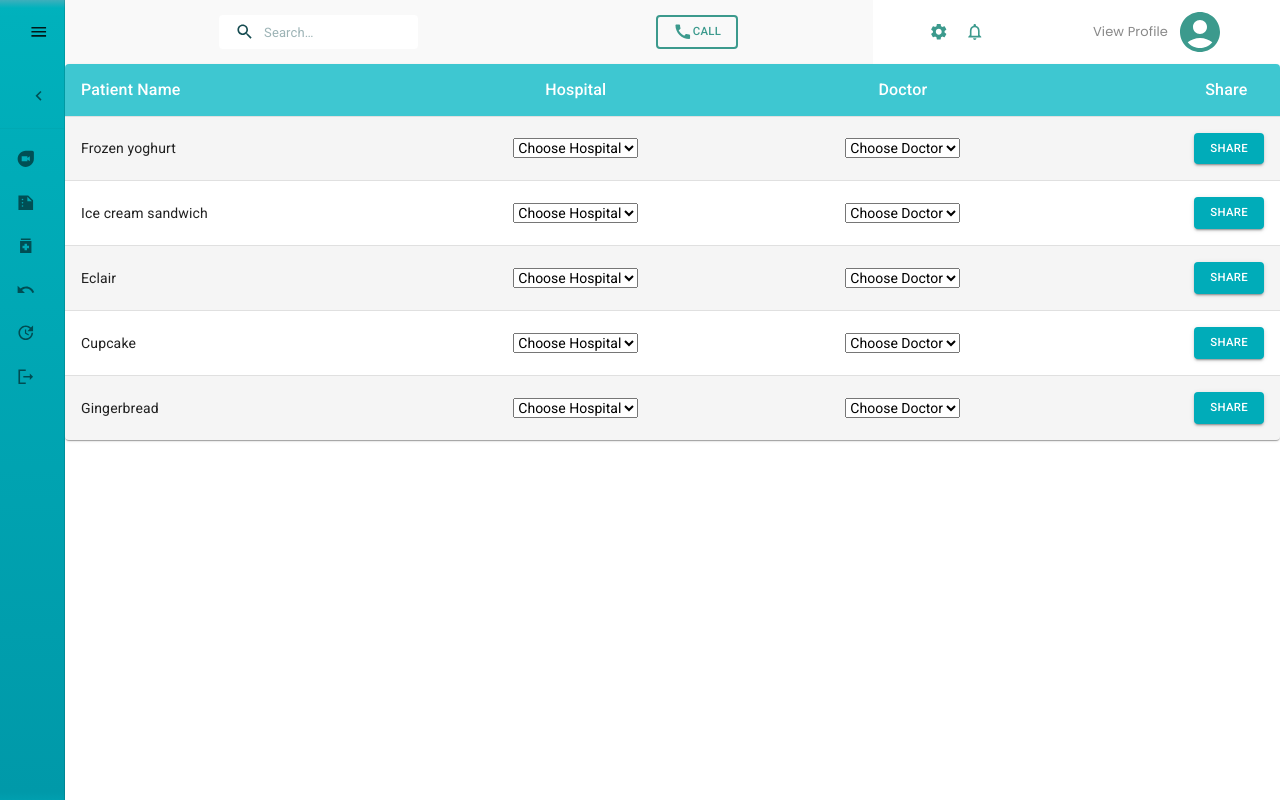
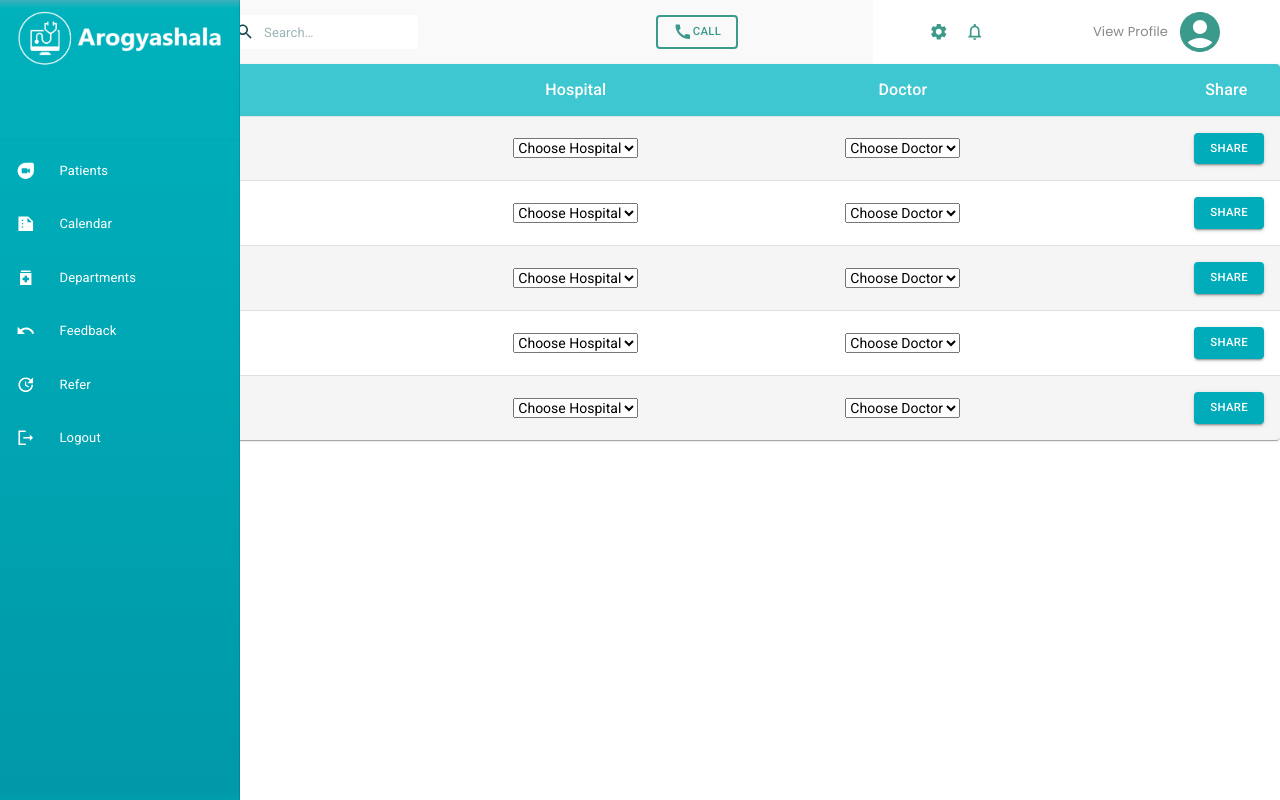
Before and after one commit to group-14-project/healthcare-app, a React (Vite) app in the folder client/: page /doctor/refer in a window 1280 px wide. Both pictures are taken after a click on the button 38 px from the left and 96 px from the top of the page. Built offline with nearby package versions, Linux system fonts and the light colour scheme; what react-chatbot-kit would draw is missing.

Commit message:
improved sidebar

```diff
--- a/client/src/Routes.jsx
+++ b/client/src/Routes.jsx
@@ -16,10 +16,11 @@ import { createBrowserRouter, RouterProvider, Outlet } from "react-router-dom";
 const Common = (props) => {
 	console.log(props);
 	const sidebar = props.sidebar;
+	const user = props.user;
 	return (
 		<>
-			<Nav sidebar={{sidebar}}/>
-			<Outlet />
+			<Nav sidebar={{sidebar}} user={{user}}/>
+			<Outlet/>
 		</>
 	);
 }
@@ -43,7 +44,7 @@ const router = createBrowserRouter([
 		element: <PatientDetails />,
 	},
 	{
-		element: <Common sidebar={{ content: ["Patients", "Calendar", "Departments","Feedback", "Refer", "Logout"] }} />,
+		element: <Common sidebar={{ content: ["Patients", "Calendar", "Departments","Feedback", "Refer", "Logout"] }} user={{type: "doctor"}}/>,
 		children: [
 			{
 				path: "/doctor/dashboard",
@@ -60,7 +61,7 @@ const router = createBrowserRouter([
 		],
 	},
 	{
-		element: <Common sidebar={{ content: ["Consult",  "Reports",  "Prescriptions", "Past Appointments",  "Upcoming Appointments",  "Logout"] }} />,
+		element: <Common sidebar={{ content: ["Consult",  "Reports",  "Prescriptions", "Past Appointments",  "Upcoming Appointments",  "Logout"] }} user={{type: "patient"}}/>,
 		children: [
 			{
 				path: "patient/dashboard",
--- a/client/src/components/common/Nav.jsx
+++ b/client/src/components/common/Nav.jsx
@@ -9,10 +9,11 @@ const Nav = (props) => {
 
      console.log(props)
      const sidebarContent = props.sidebar;
+     const user = props.user
      return (
           <>
 
-               <SideBar content={{sidebarContent}}/>
+               <SideBar content={{sidebarContent}} type={{user}}/>
                <Box sx={{ display: "flex", marginLeft: "60px" }}>
                     <Box sx={{ flex: 2 }}>
                          <MidNavbar />
--- a/client/src/components/common/SideBar.jsx
+++ b/client/src/components/common/SideBar.jsx
@@ -21,8 +21,11 @@ import MedicationSharpIcon from "@mui/icons-material/MedicationSharp";
 import UndoSharpIcon from "@mui/icons-material/UndoSharp";
 import UpdateSharpIcon from "@mui/icons-material/UpdateSharp";
 import LogoutSharpIcon from "@mui/icons-material/LogoutSharp";
-import logo from "../../assets/logo.png";
+import smallLogo from "../../assets/logo.png";
+import largeLogo from "../../assets/logo_full.png";
 import { Link } from "react-router-dom";
+import './Sidebar.css';
+
 
 const drawerWidth = 240;
 
@@ -70,83 +73,95 @@ const Drawer = styled(MuiDrawer, {
 }));
 
 function SideBar(props) {
-	console.log("in sidebar: ",props.content);
+	const sidebarRef = React.useRef(null);
+	console.log("in sidebar: ", props);
 	const sidebarContent = props.content.sidebarContent.sidebar.content;
+	const userType = props.type.user.user.type;
 	const theme = useTheme();
 	const [open, setOpen] = React.useState(false);
+	const [logo,setLogo] = React.useState(smallLogo);
+
+	React.useEffect(() => {
+		function handleClickOutside(event) {
+			if (sidebarRef.current && !sidebarRef.current.contains(event.target)) {
+				setOpen(false);
+				setLogo(smallLogo);
+			}
+		}
+		document.addEventListener("mousedown", handleClickOutside);
+		return () => {
+			document.removeEventListener("mousedown", handleClickOutside);
+		};
+	}, [sidebarRef]);
 
 	const handleDrawerOpen = () => {
 		setOpen(true);
-	};
-
-	const handleDrawerClose = () => {
-		setOpen(false);
+		setLogo(largeLogo);
 	};
 
 	return (
-		<Box className="sidebar-parent">
+		<Box className="sidebar-parent" ref={sidebarRef}>
 			<CssBaseline />
 
 			<ThemeProvider theme={SidebarTheme}>
 				<Drawer variant="permanent" open={open}>
-					<DrawerHeader>
+					<DrawerHeader className="logo">
+						<IconButton>
+							<img src={logo} alt="logo" className={logo===smallLogo ? "small_logo_img": "large_logo_img"}/>
+						</IconButton>
+					</DrawerHeader>
+
+					<DrawerHeader className="burger-btn">
+
 						<IconButton
-							color="inherit"
+							color="#fff"
 							aria-label="open drawer"
 							onClick={handleDrawerOpen}
 							edge="start"
-							className="burger-btn"
 							sx={{
-								...(open && { display: "none", color: "black" }),
+								...(open && { display: "none", color: "#fff" }),
 							}}
 						>
-							<MenuIcon />
+							<MenuIcon style={{ color: "#fff" }} />
 						</IconButton>
 
-					</DrawerHeader>
-					<DrawerHeader>
-						<IconButton onClick={handleDrawerClose}>
-							{theme.direction === "rtl" ? (
-								<ChevronRightIcon />
-							) : (
-								<ChevronLeftIcon />
-							)}
-						</IconButton>
 					</DrawerHeader>
 					<Divider />
 					<List>
 						{sidebarContent.map((text, index) => (
-							<ListItem key={text}  disablePadding className="sidebar-list-item">
+							<ListItem key={text} disablePadding className="sidebar-list-item">
 								<ListItemButton
 									className="sidebar-btn"
 									sx={{
 										justifyContent: open ? "initial" : "center",
+										marginBottom: "10px"
 									}}
 									component={Link}
-									to={"patient/"+text.toLowerCase()}
+									to={`${userType}/${text.toLowerCase()}`}
 								>
 									<ListItemIcon
 										sx={{
 											minWidth: 0,
 											mr: open ? 3 : "auto",
 											justifyContent: "center",
+											color: "#fff"
 										}}
 									>
 										{index == 0 ? (
-											<DuoSharpIcon />
+											<DuoSharpIcon style={{ color: "#fff" }} />
 										) : index == 1 ? (
-											<SummarizeSharpIcon />
+											<SummarizeSharpIcon style={{ color: "#fff" }} />
 										) : index == 2 ? (
-											<MedicationSharpIcon />
+											<MedicationSharpIcon style={{ color: "#fff" }} />
 										) : index == 3 ? (
-											<UndoSharpIcon />
+											<UndoSharpIcon style={{ color: "#fff" }} />
 										) : index == 4 ? (
-											<UpdateSharpIcon />
+											<UpdateSharpIcon style={{ color: "#fff" }} />
 										) : (
-											<LogoutSharpIcon />
+											<LogoutSharpIcon style={{ color: "#fff" }} />
 										)}
 									</ListItemIcon>
-									<ListItemText primary={text} sx={{ opacity: open ? 1 : 0 }} />
+									<ListItemText primary={text} sx={{ ...(!open && { display: "none" }), color: "#fff" }} />
 								</ListItemButton>
 							</ListItem>
 						))}
--- a/client/src/components/common/Sidebar.css
+++ b/client/src/components/common/Sidebar.css
@@ -1,17 +1,36 @@
-.sidebar-parent{
+.sidebar-parent {
     display: 'flex';
 }
 
-.burger-btn{
-
+.logo{
+    padding: 0!important;
+    justify-content: center!important;
 }
 
-.sidebar-btn{
+.burger-btn {
+    padding-right: 0!important;
+    justify-content: center!important;
+}
+
+.sidebar-btn {
     padding-left: 2.5;
     padding-right: 2.5;
     min-height: 48;
 }
 
-.siderbar-list-item{
+.siderbar-list-item {
     display: 'block';
 }
+
+.css-1xwrmxo-MuiListItemIcon-root {
+    margin-right: 0!important;
+}
+
+.small_logo_img{
+    width: 60px;
+    height: 60px;
+}
+
+/* .large_logo_img{
+    width: ;
+} */
```
